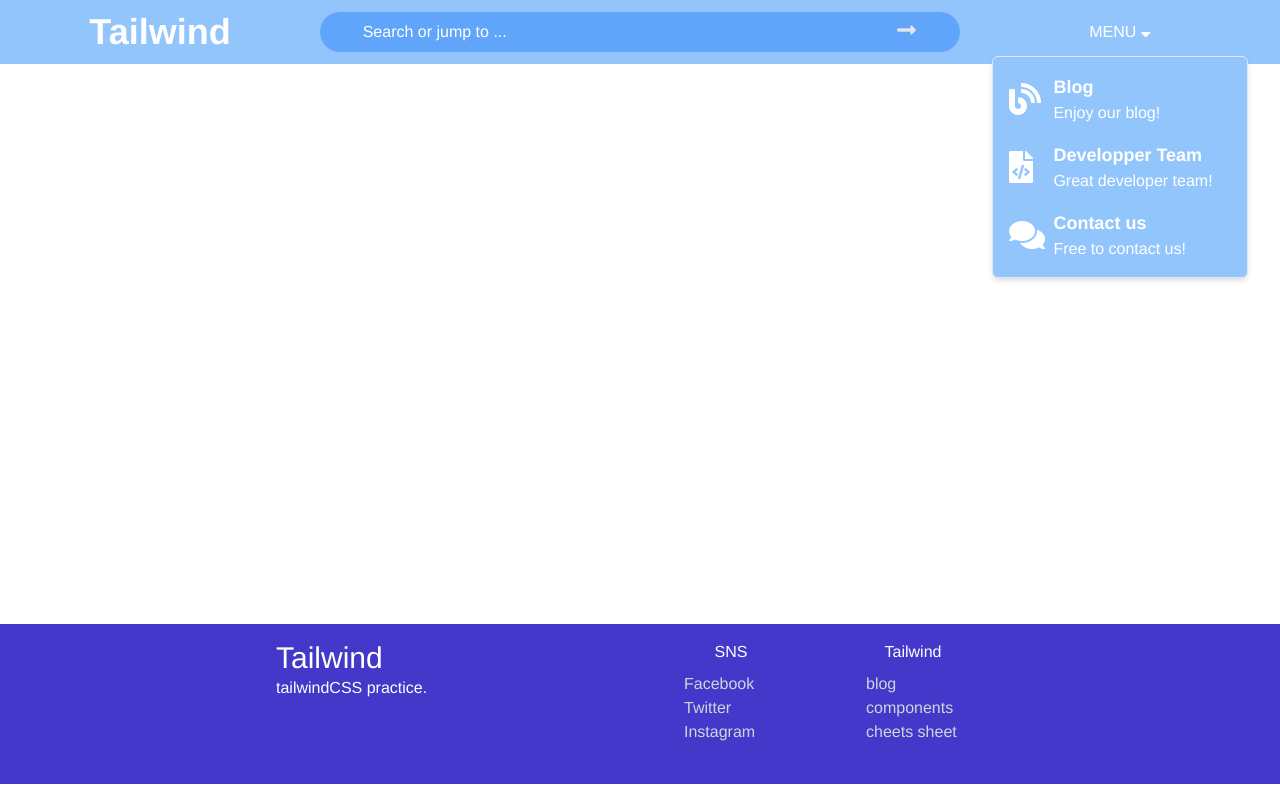
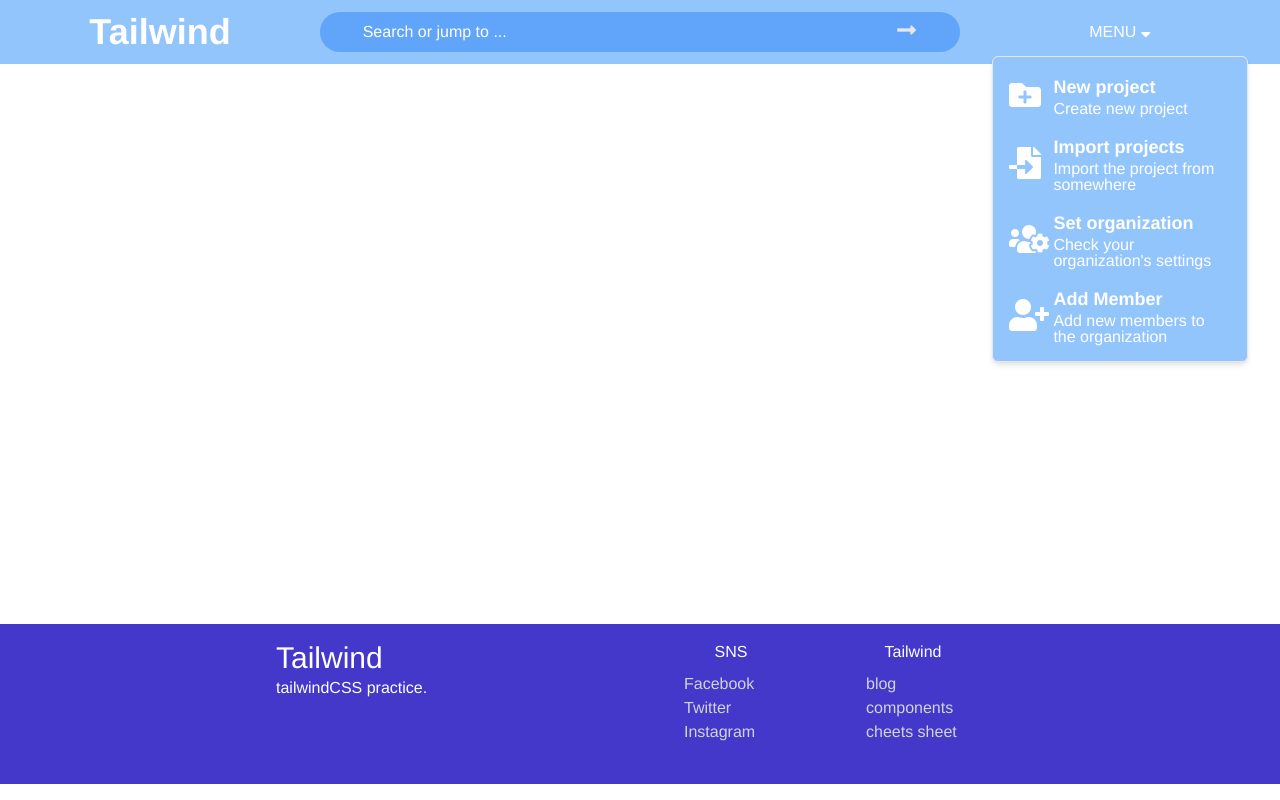
Before and after one commit to k-kudo-hub/tailwind-practice, a Vue app: page / in a window 1280 px wide. Both pictures are taken after a click on the button "MENU". Built offline with nearby package versions, Linux system fonts and the light colour scheme.

Commit message:
Changed the contents of the pull-down menu

```diff
--- a/src/components/PullDown.vue
+++ b/src/components/PullDown.vue
@@ -10,7 +10,7 @@
             </div>
             <div class="w-4/5">
               <h3 class="font-bold text-lg">{{ item.title }}</h3>
-              <p>{{ item.explan }}</p>
+              <p class="leading-4">{{ item.explan }}</p>
             </div>
           </a>
         </li>
@@ -22,22 +22,28 @@
 <script>
 const menu = [
   {
-    title: "Blog",
-    explan: "Enjoy our blog!",
+    title: "New project",
+    explan: "Create new project",
     link: "#",
-    icon: "fa-blog"
+    icon: "fa-folder-plus"
   },
   {
-    title: "Developper Team",
-    explan: "Great developer team!",
+    title: "Import projects",
+    explan: "Import the project from somewhere",
     link: "#",
-    icon: "fa-file-code"
+    icon: "fa-file-import"
   },
   {
-    title: "Contact us",
-    explan: "Free to contact us!",
+    title: "Set organization",
+    explan: "Check your organization's settings",
     link: "#",
-    icon: "fa-comments"
+    icon: "fa-users-cog"
+  },
+  {
+    title: "Add Member",
+    explan: "Add new members to the organization",
+    link: "#",
+    icon: "fa-user-plus"
   },
 ]
 export default {
```
